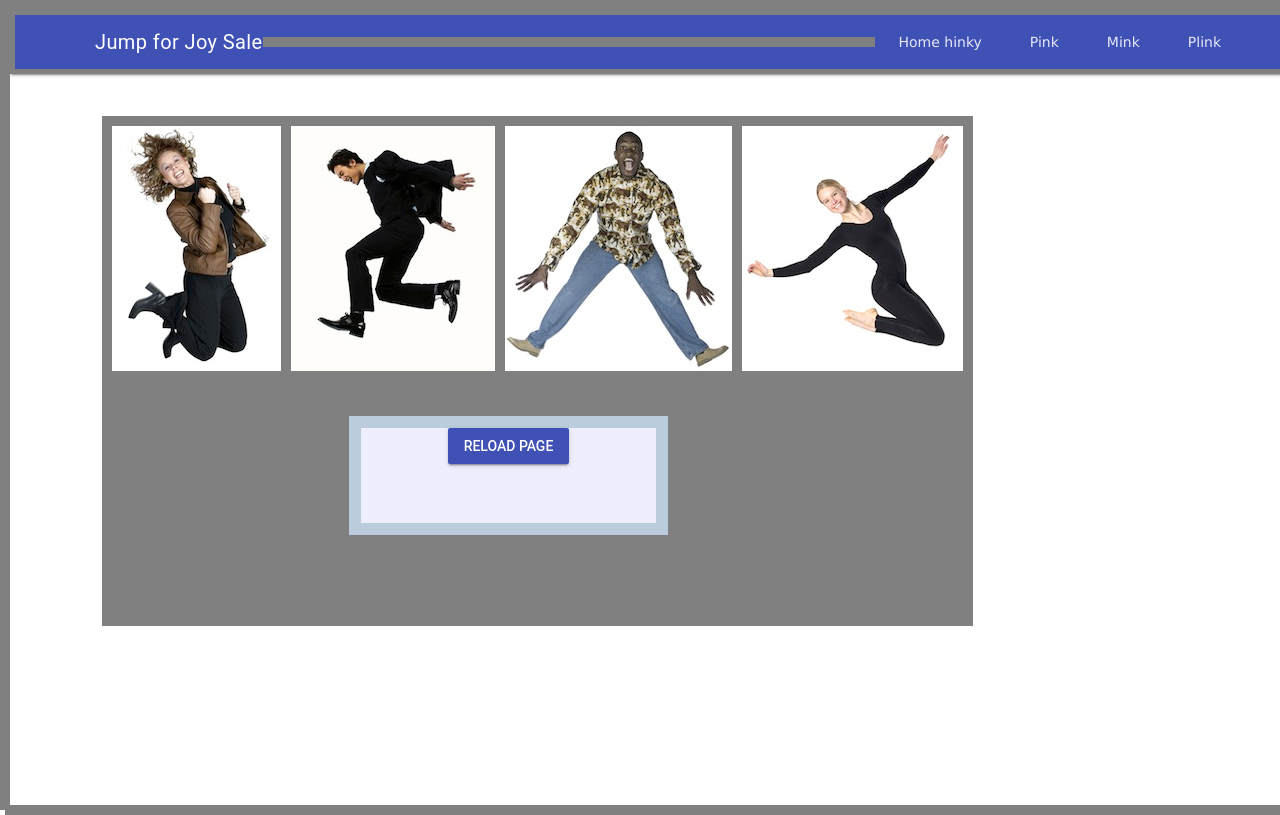
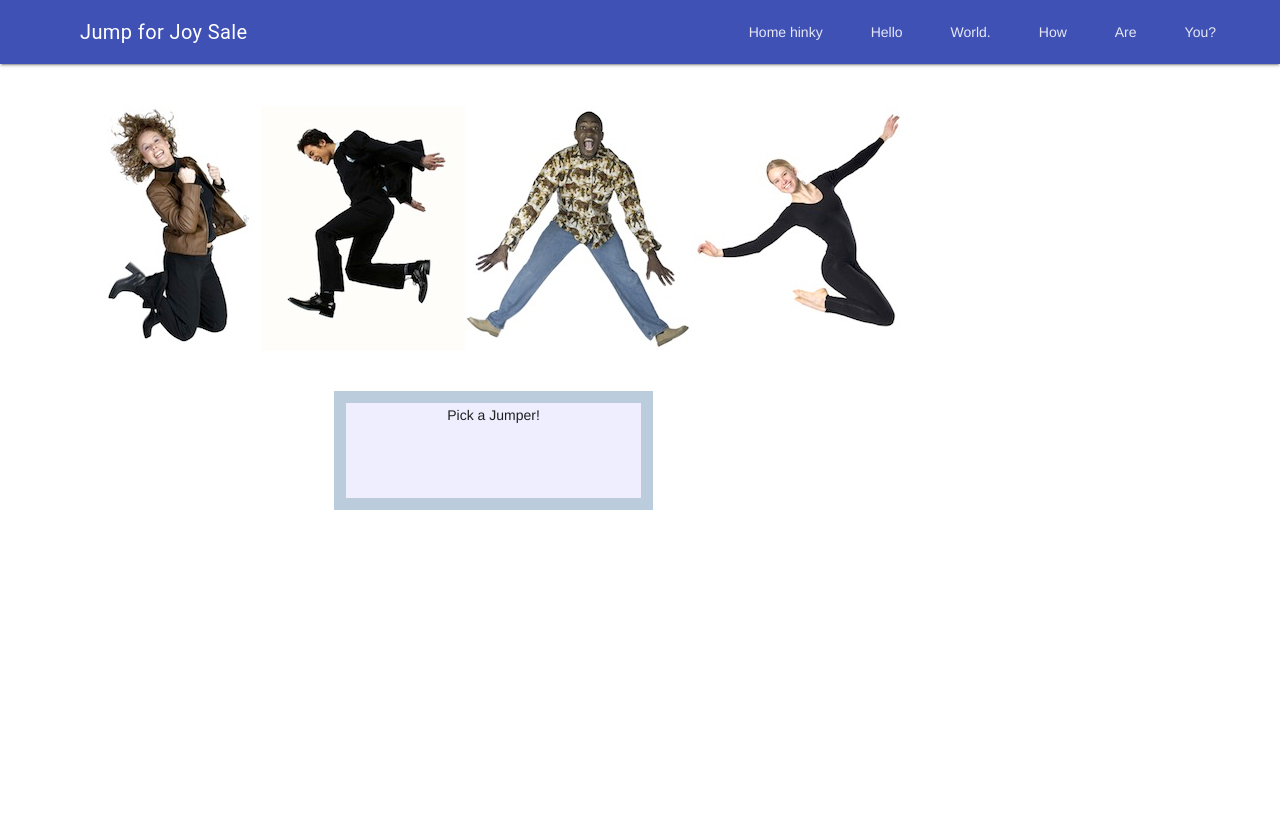
Before and after one commit to chilismaug/gae-static-web, a PHP site: page /html/jump4joy.html in a window 1280 px wide. After the commit the page ends 510 px from the top, so only its background shows below. Run offline with PHP 8.4, Linux system fonts and the light colour scheme; some libraries are stand-ins or nearby versions.

Commit message:
many tweaks got by before commit
yeesh, not the way to do versions

```diff
--- a/css/my_style.css
+++ b/css/my_style.css
@@ -2,30 +2,6 @@
    Default Styles
 ************************************** */
 
-html, body {
-  margin: 0;
-  padding: 0;
-}
-
-body {
-  font: 62.5% Verdana, Helvetica, Arial, sans-serif;
-  color: #000;
-  background: #fff;
-}
-
-h1 {
-  font-size: 2.5em;
-  margin-bottom: 0;
-}
-
-h2 {
-  font-size: 1.3em;
-  margin-bottom: .5em;
-}
-h3 {
-  font-size: 1.1em;
-  margin-bottom: 0;
-}
 
 code {
   font-size: 1.2em;
@@ -37,7 +13,7 @@
 
 .topnav {
   float: left;
-  background-color: #ddd;
+
   border: 1px solid #000;
   margin: 10px;
   padding: 10px;
@@ -50,14 +26,12 @@
 
 div{
 	float:left;
-	border: solid gray 5px;
 	text-align:left;
 }
 
 .guess_box{
-	height:245px;
-    margin-bottom:40px
-
+  height:245px;
+  margin-bottom:40px
 
 }
 
@@ -90,7 +64,7 @@
 }
 
 .page-content{
-	background-color: gray;
+
 	height: 500px;
 	margin: auto;
 	margin-top: 42px ;
--- a/html/jump4joy.html
+++ b/html/jump4joy.html
@@ -1,53 +1,83 @@
 <!DOCTYPE html>
 <html>
-<!--<meta name="viewport" content="width=device-width, initial-scale=1.0">-->
+<!--<meta name="viewport" content="width=device-width,
+initial-scale=1.0">-->
 <head>
 	<title>Jump for Joy</title>
 
-		<link rel="stylesheet" href="https://fonts.googleapis.com/icon?family=Material+Icons">
-	    <link rel="stylesheet" href="https://code.getmdl.io/1.1.3/material.indigo-pink.min.css">
-		<link rel="stylesheet" href="/css/my_style.css" >
+	<link rel="stylesheet"
+	href="https://fonts.googleapis.com/icon?family=Material+Icons">
+	<link
+	rel="stylesheet"
+	href="https://code.getmdl.io/1.1.3/material.indigo-pink.min.css">
+	<link
+	rel="stylesheet" type="text/css" href="/css/my_style.css" >
 	<!-- I am trying out Material Design Light -->
-
 </head>
 <body>
 	<!-- Always shows a header, even in smaller screens. -->
 	<div class="mdl-layout mdl-js-layout mdl-layout--fixed-header">
-		  <header class="mdl-layout__header">
+		<header
+		class="mdl-layout__header">
 		<div class="mdl-layout__header-row">
-			  <!-- Title -->
+			<!--
+			Title -->
 			<span class="mdl-layout-title">Jump for Joy Sale</span>
-			  <!-- Add spacer, to align navigation to the right -->
-			  <div class="mdl-layout-spacer"></div>
-			  <!-- Navigation. We hide it in small screens. -->
+			<!--
+			Add spacer, to align navigation to the right -->
+			<div
+			class="mdl-layout-spacer"></div>
+			<!-- Navigation. We hide it in small
+			screens. -->
 			<nav class="mdl-navigation mdl-layout--large-screen-only">
 				<a class="mdl-navigation__link" href="../">Home hinky</a>
-				<a class="mdl-navigation__link" href="">Pink</a>
-				<a class="mdl-navigation__link" href="">Mink</a>
-				<a class="mdl-navigation__link" href="">Plink</a>
+				<a
+				class="mdl-navigation__link" href="#">Hello</a>
+				<a
+				class="mdl-navigation__link" href="#">World.</a>
+				<a
+				class="mdl-navigation__link" href="#">How</a>
+				<a
+				class="mdl-navigation__link" href="#">Are</a>
+				<a
+				class="mdl-navigation__link" href="#">You?</a>
 			</nav>
 		</div>
 	</header>
 	<div class="mdl-layout__drawer">
-			<span class="mdl-layout-title">Layout Drawer Title</span>
-			<nav class="mdl-navigation">
-			  <a class="mdl-navigation__link" href="../">Home hinky</a>
+		<span
+		class="mdl-layout-title">Layout Drawer Title</span>
+		<nav
+		class="mdl-navigation">
+		<a class="mdl-navigation__link" href="../">Home
+			hinky</a>
 			<a class="mdl-navigation__link" href="">Linky</a>
-			  <a class="mdl-navigation__link" href="">Dink</a>
-			  <a class="mdl-navigation__link" href="">Skink</a>
+			<a
+			class="mdl-navigation__link" href="">Dink</a>
+			<a
+			class="mdl-navigation__link" href="">Skink</a>
 		</nav>
 	</div>
-		  <main class="mdl-layout__content">
+	<main
+	class="mdl-layout__content">
 	<div class="page-content">
-					<div class="guess_box"><img src="/images/jump1.jpg"/></div>
-					<div class="guess_box"><img src="/images/jump2.jpg"/></div>
-					<div class="guess_box"><img src="/images/jump3.jpg"/></div>
-					<div class="guess_box"><img src="/images/jump4.jpg"/></div>
+		<div
+		class="guess_box"><img src="/images/jump1.jpg"/></div>
+		<div
+		class="guess_box"><img src="/images/jump2.jpg"/></div>
+		<div
+		class="guess_box"><img src="/images/jump3.jpg"/></div>
+		<div
+		class="guess_box"><img src="/images/jump4.jpg"/></div>
 		<br />
-					<div class= "result_box">
-					<p>
+		<div
+		class= "result_box">
+		<p class="hint">Pick a Jumper!<p>
+			<p
+			class="reloader" >
 			<!-- MDL:  Accent-colored raised button with ripple -->
-						<button class="mdl-button mdl-js-button mdl-button--raised mdl-js-ripple-effect  mdl-button--colored" onclick="myReloader()">
+			<button class="mdl-button mdl-js-button mdl-button--raised mdl-js-ripple-effect
+			mdl-button--colored" onclick="myReloader()">
 			Reload page
 		</button>
 	</p>
@@ -56,7 +86,8 @@
 </main>
 </div>
 
-		<script src="https://ajax.googleapis.com/ajax/libs/jquery/1.12.0/jquery.min.js"></script>
+<script
+src="https://ajax.googleapis.com/ajax/libs/jquery/1.12.0/jquery.min.js"></script>
 <script defer src="https://code.getmdl.io/1.1.3/material.min.js"></script>
 <script src="/js/jump4joy.js"></script>
 
--- a/js/QuizQuestion.js
+++ b/js/QuizQuestion.js
@@ -45,5 +45,7 @@
     questionDiv.appendChild(answerPara);
 
   }
-  document.body.appendChild(questionDiv);
+  //document.body.appendChild(questionDiv);
+	var contentDiv = document.getElementsByClassName('page-content')[0];
+	contentDiv.appendChild(questionDiv);
 }
--- a/js/SimpleQuiz.js
+++ b/js/SimpleQuiz.js
@@ -60,8 +60,8 @@
   var clickedQuestion = com.flametreepublishing.simpleQuiz.questions[clickedQuestionNum -1];
   //book has "simpleQuiz"
   if(clickedQuestion.checkUserAnswer(clickedAnswerIndex)){
-    alert("boffo! you are prime.")
+    alert("You are prime!")
   } else {
-    alert("...not so very cherry. Try again?")
+    alert("Try again?")
   }
 }
--- a/js/jump4joy.js
+++ b/js/jump4joy.js
@@ -1,6 +1,7 @@
 /*eslint-env jquery, browser*/
 $(document).ready(function() {
-
+	$(".reloader").hide();
+	$(".hint").show();
 	$(".guess_box").click( checkForCode );
 
 	function getRandom(num){
@@ -38,8 +39,10 @@
 			}
 			$(this).unbind();
 		});
-		$(".result_box").append(discount);
+		$(".result_box").prepend(discount);
 		$(".result_box:contains('Hooray')").css("background-color", "cyan");
+		$(".hint").hide();
+		$(".reloader").show();
 
 	} // End checkForCode function
 
```
Also changed, not shown: css/cardz.css (+9 -3 lines), css/launch.css (+9 -10 lines), css/quiz_style.css (added, +20 -0 lines), html/cardz.html (+61 -33 lines), html/simpleQuiz.html (+44 -6 lines), index.html (+7 -7 lines). Lines whose indentation alone changed are shown as unchanged.
